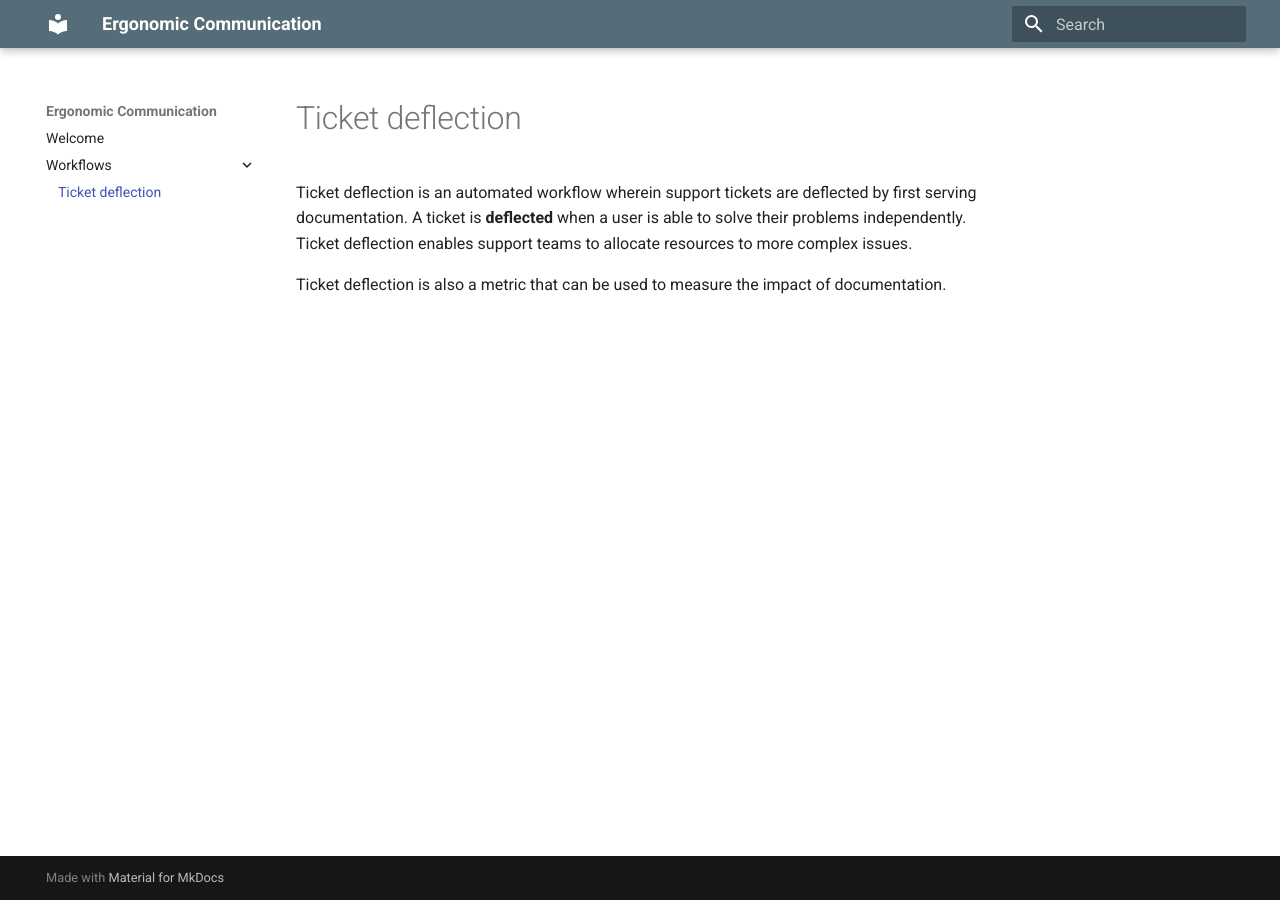
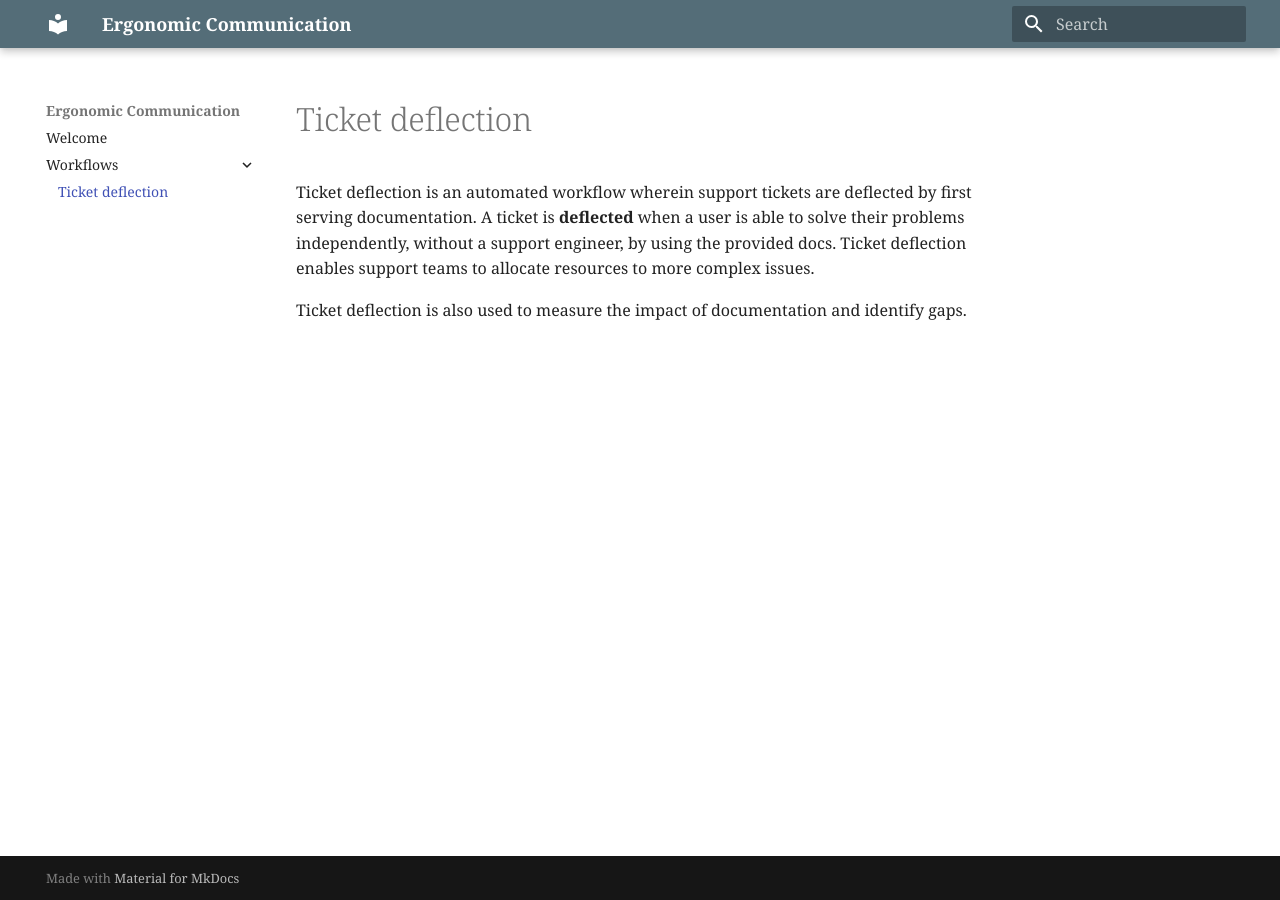
Before and after one commit to s-santillan/s-santillan.github.io, an MkDocs documentation site: the page built from docs/workflows/ticket-deflection.md, in a window 1280 px wide. Built offline with MkDocs 1.6.1 and Material for MkDocs 9.7.7, drawn with Linux system fonts in a browser that asks for light colours.

Commit message:
update font

```diff
--- a/docs/workflows/ticket-deflection.md
+++ b/docs/workflows/ticket-deflection.md
@@ -1,5 +1,5 @@
 # Ticket deflection
 
-Ticket deflection is an automated workflow wherein support tickets are deflected by first serving documentation. A ticket is **deflected** when a user is able to solve their problems independently. Ticket deflection enables support teams to allocate resources to more complex issues.
+Ticket deflection is an automated workflow wherein support tickets are deflected by first serving documentation. A ticket is **deflected** when a user is able to solve their problems independently, without a support engineer, by using the provided docs. Ticket deflection enables support teams to allocate resources to more complex issues.
 
-Ticket deflection is also a metric that can be used to measure the impact of documentation.
+Ticket deflection is also used to measure the impact of documentation and identify gaps.
--- a/mkdocs.yml
+++ b/mkdocs.yml
@@ -6,4 +6,5 @@
   palette:
     primary: blue grey
     accent: indigo
-  font: PT Serif
+  font:
+    text: Noto Serif
```
